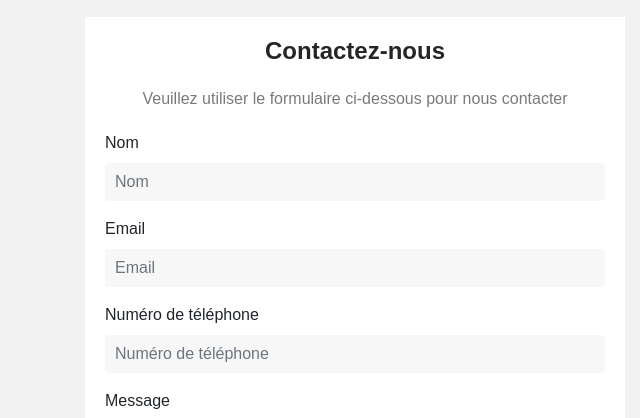
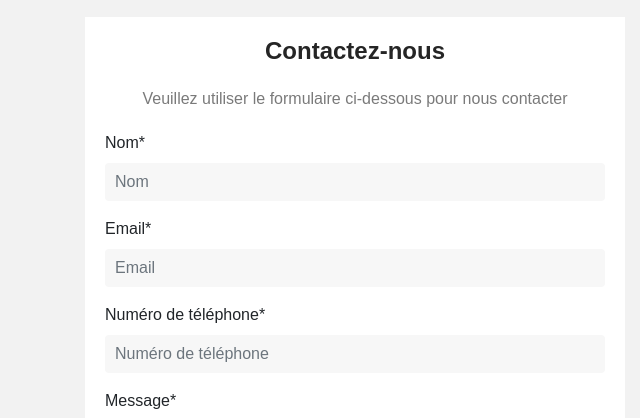
Before and after one commit to PhArObiS/ExcavationExpave, a plain HTML site: page index.html in a window 1280 px wide. Shown: the part 1720-2138 px from the top of the page, 0-640 px from the left. Drawn offline with nearby package versions, Linux system fonts and the light colour scheme.

Commit message:
Asteriks

```diff
--- a/index.html
+++ b/index.html
@@ -161,24 +161,23 @@
                             </p>
                             <form id="contact-form">
                                 <div class="form-group">
-                                    <label for="name">Nom</label>
+                                    <label for="name">Nom<span class="required">*</span></label>
                                     <input type="text" name="name" id="name" class="form-control" placeholder="Nom" required>
                                 </div>
                                 <div class="form-group">
-                                    <label for="email">Email</label>
+                                    <label for="email">Email<span class="required">*</span></label>
                                     <input type="email" name="email" id="email" class="form-control" placeholder="Email" required>
                                 </div>
                                 <div class="form-group">
-                                    <label for="phone">Numéro de téléphone</label>
+                                    <label for="phone">Numéro de téléphone<span class="required">*</span></label>
                                     <input type="text" name="phone" id="phone" class="form-control" placeholder="Numéro de téléphone" required>
                                 </div>
                                 <div class="form-group">
-                                    <label for="message">Message</label>
+                                    <label for="message">Message<span class="required">*</span></label>
                                     <textarea name="message" id="message" class="form-control" rows="3" placeholder="Message" required></textarea>
                                 </div>
                                 <input type="submit" value="Envoyer" class="btn btn-dark btn-block mt-4">
                             </form>
-
 
                         </div>
                     </div>
```
